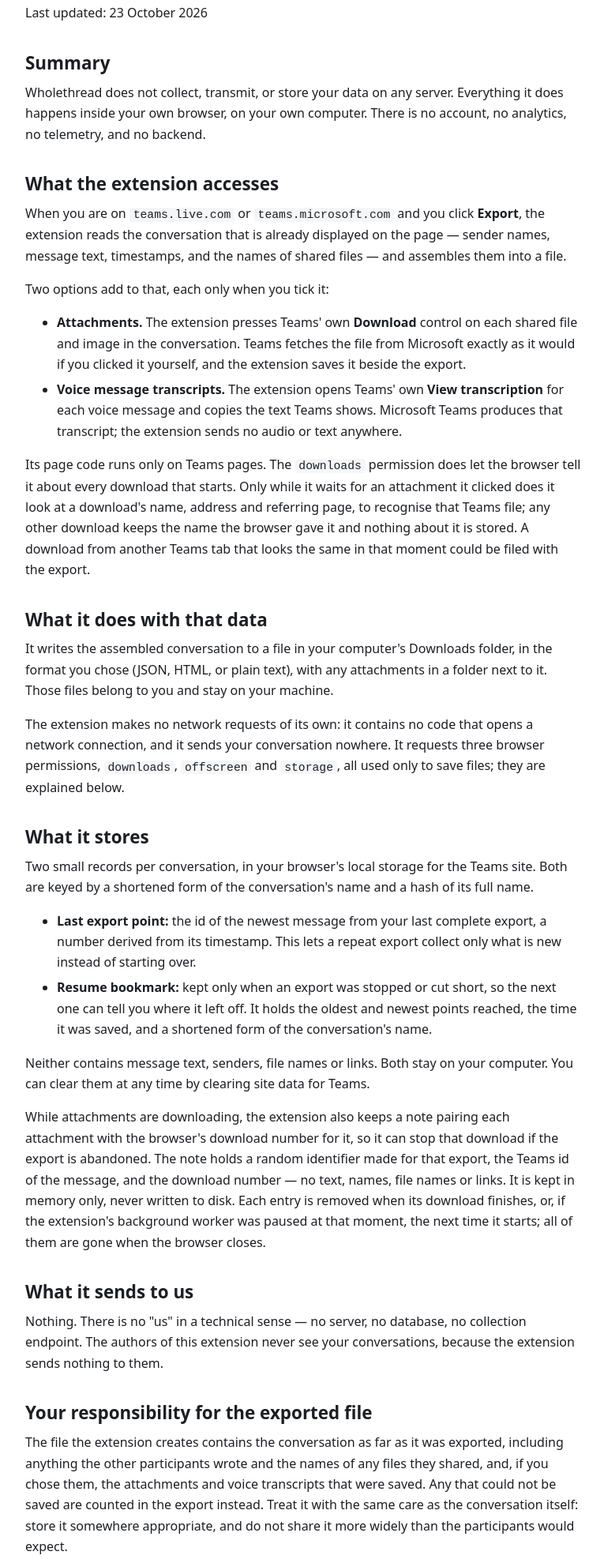
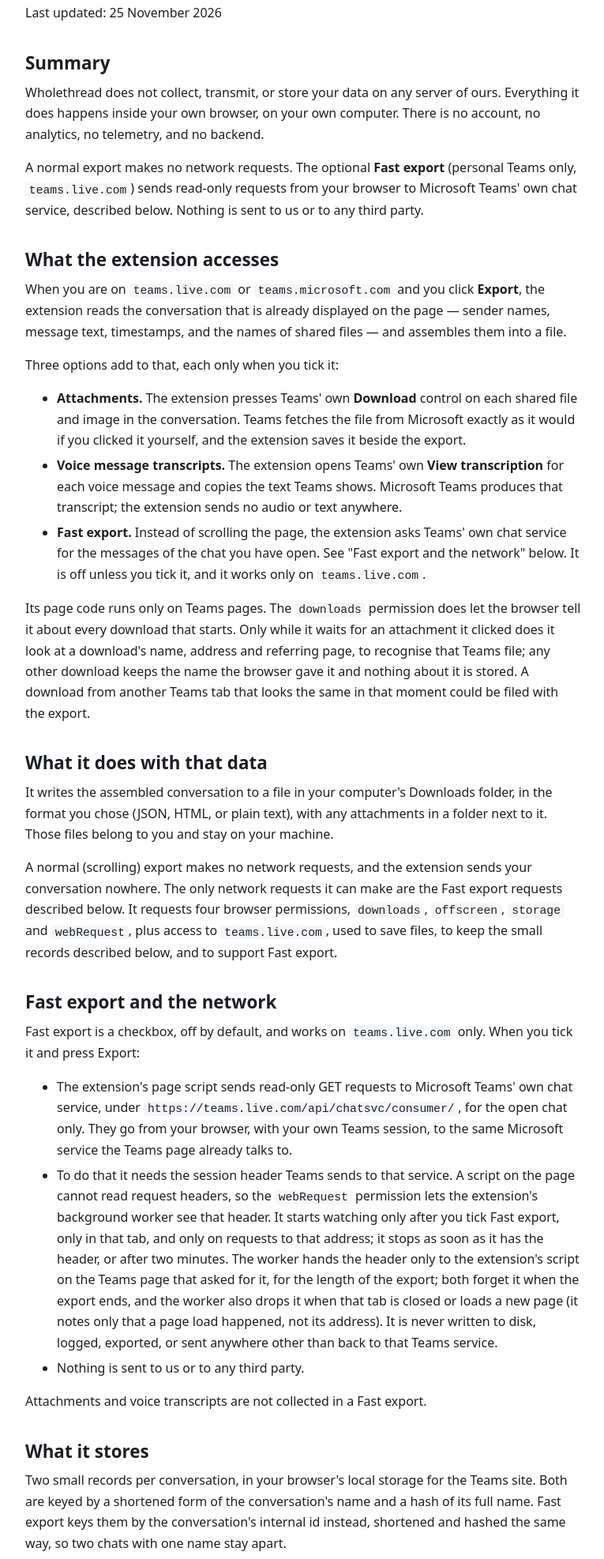
Before and after one commit to moustafamahdy/wholethread-site, a plain HTML site: page privacy/index.html in a window 1280 px wide. Shown: the part 138-2112 px from the top of the page at 79% size, without its empty margins (256-1021 px from the left). Drawn offline with Linux system fonts and the light colour scheme.

Commit message:
Update the privacy policy for 6.4 Fast export and the saved date range, and add the uninstall page

```diff
--- a/privacy/index.html
+++ b/privacy/index.html
@@ -41,19 +41,23 @@
 <main>
 <div class="wrap">
 <h1>Privacy Policy — Wholethread</h1>
-<p>Last updated: 23 October 2026</p>
+<p>Last updated: 25 November 2026</p>
 
 <h2>Summary</h2>
 <p>Wholethread does not collect, transmit, or store your data on any
-server. Everything it does happens inside your own browser, on your own
+server of ours. Everything it does happens inside your own browser, on your own
 computer. There is no account, no analytics, no telemetry, and no backend.</p>
+<p>A normal export makes no network requests. The optional <strong>Fast export</strong>
+(personal Teams only, <code>teams.live.com</code>) sends read-only requests from your
+browser to Microsoft Teams' own chat service, described below. Nothing is sent
+to us or to any third party.</p>
 
 <h2>What the extension accesses</h2>
 <p>When you are on <code>teams.live.com</code> or <code>teams.microsoft.com</code> and you click
 <strong>Export</strong>, the extension reads the conversation that is already displayed on
 the page — sender names, message text, timestamps, and the names of shared
 files — and assembles them into a file.</p>
-<p>Two options add to that, each only when you tick it:</p>
+<p>Three options add to that, each only when you tick it:</p>
 <ul>
 <li><strong>Attachments.</strong> The extension presses Teams' own <strong>Download</strong> control on
 each shared file and image in the conversation. Teams fetches the file from
@@ -63,6 +67,10 @@ saves it beside the export.</li>
 transcription</strong> for each voice message and copies the text Teams shows.
 Microsoft Teams produces that transcript; the extension sends no audio or
 text anywhere.</li>
+<li><strong>Fast export.</strong> Instead of scrolling the page, the extension asks Teams' own
+chat service for the messages of the chat you have open. See "Fast export and
+the network" below. It is off unless you tick it, and it works only on
+<code>teams.live.com</code>.</li>
 </ul>
 <p>Its page code runs only on Teams pages. The <code>downloads</code> permission does let the
 browser tell it about every download that starts. Only while it waits for an
@@ -76,15 +84,41 @@ looks the same in that moment could be filed with the export.</p>
 folder, in the format you chose (JSON, HTML, or plain text), with any
 attachments in a folder next to it. Those files belong to you and stay on your
 machine.</p>
-<p>The extension makes no network requests of its own: it contains no code that
-opens a network connection, and it sends your conversation nowhere. It requests
-three browser permissions, <code>downloads</code>, <code>offscreen</code> and <code>storage</code>, all used
-only to save files; they are explained below.</p>
+<p>A normal (scrolling) export makes no network requests, and the extension sends
+your conversation nowhere. The only network requests it can make are the Fast
+export requests described below. It requests four browser permissions,
+<code>downloads</code>, <code>offscreen</code>, <code>storage</code> and <code>webRequest</code>, plus access to
+<code>teams.live.com</code>, used to save files, to keep the small records described
+below, and to support Fast export.</p>
+
+<h2>Fast export and the network</h2>
+<p>Fast export is a checkbox, off by default, and works on <code>teams.live.com</code> only.
+When you tick it and press Export:</p>
+<ul>
+<li>The extension's page script sends read-only GET requests to Microsoft Teams'
+own chat service, under <code>https://teams.live.com/api/chatsvc/consumer/</code>, for
+the open chat only. They go from your browser, with your own Teams session,
+to the same Microsoft service the Teams page already talks to.</li>
+<li>To do that it needs the session header Teams sends to that service. A
+script on the page cannot read request headers, so the <code>webRequest</code>
+permission lets the extension's background worker see that header. It starts
+watching only after you tick Fast export, only in that tab, and only on
+requests to that address; it stops as soon as it has the header, or after two
+minutes. The worker hands the header only to the extension's script on the
+Teams page that asked for it, for the length of the export; both forget it
+when the export ends, and the worker also drops it when that tab is closed or
+loads a new page (it notes only that a page load happened, not its address).
+It is never written to disk, logged, exported, or sent anywhere other than
+back to that Teams service.</li>
+<li>Nothing is sent to us or to any third party.</li>
+</ul>
+<p>Attachments and voice transcripts are not collected in a Fast export.</p>
 
 <h2>What it stores</h2>
 <p>Two small records per conversation, in your browser's local storage for the
 Teams site. Both are keyed by a shortened form of the conversation's name and a
-hash of its full name.</p>
+hash of its full name. Fast export keys them by the conversation's internal id
+instead, shortened and hashed the same way, so two chats with one name stay apart.</p>
 <ul>
 <li><strong>Last export point:</strong> the id of the newest message from your last complete
 export, a number derived from its timestamp. This lets a repeat export
@@ -92,7 +126,7 @@ collect only what is new instead of starting over.</li>
 <li><strong>Resume bookmark:</strong> kept only when an export was stopped or cut short, so
 the next one can tell you where it left off. It holds the oldest and newest
 points reached, the time it was saved, and a shortened form of the
-conversation's name.</li>
+conversation's name (Fast export also stores the conversation's internal id).</li>
 </ul>
 <p>Neither contains message text, senders, file names or links. Both stay on your
 computer. You can clear them at any time by clearing site data for Teams.</p>
@@ -104,11 +138,23 @@ names, file names or links. It is kept in memory only, never written to disk.
 Each entry is removed when its download finishes, or, if the extension's
 background worker was paused at that moment, the next time it starts; all of
 them are gone when the browser closes.</p>
+<p>One more record, in the extension's own storage, decides when to ask you for a
+review: how many exports have completed (it stops counting at two) and whether
+the request has been shown. That is all it holds, nothing about any
+conversation. It stays on your computer until you remove the extension, which
+deletes it.</p>
+<p>A second record in the extension's own storage keeps your last date-range choice
+and number of days (no chat content): whether the panel was set to Everything,
+Last N days or Custom, and what N was. It lets the panel open the way you left
+it. It stays on your computer until you remove the extension, which deletes it.</p>
 
 <h2>What it sends to us</h2>
 <p>Nothing. There is no "us" in a technical sense — no server, no database, no
 collection endpoint. The authors of this extension never see your
-conversations, because the extension sends nothing to them.</p>
+conversations, because the extension sends nothing to them. Fast export
+requests go to Microsoft Teams, not to us.</p>
+<p>When you uninstall the extension, Chrome opens a page on <code>teamsexport.com/uninstall/</code>.
+The extension sends no data with that request. The page has no analytics. Like any web page, it is served by hosts (GitHub Pages, with Cloudflare in front) that receive the usual request details, such as your IP address and browser version.</p>
 
 <h2>Your responsibility for the exported file</h2>
 <p>The file the extension creates contains the conversation as far as it was
@@ -127,9 +173,10 @@ expect.</p>
 </thead>
 <tbody>
 <tr><td><code>downloads</code></td><td>To save the export file. A long conversation is saved in numbered parts, and without this permission the browser blocks repeated saves from a page. It is also used to confirm the final file was saved, to remove the extension's own numbered parts afterwards, to place downloaded attachments in the export's folder, and to stop an attachment download once the browser reports it is larger than the per-file limit set in the panel (500 MB by default). That check depends on the browser knowing the size before the file finishes, so it is best effort. The per-export limit (1,000 MB by default) stops further attachments from starting; it does not cut one already downloading, so an export can pass it by up to one file. It acts only on downloads made during an export: its own files, and the attachments Teams downloads when the extension presses Download. A download from Teams that starts at the same moment as one of those can be filed with the export.</td></tr>
+<tr><td><code>webRequest</code></td><td>Only for Fast export, and only after you tick it, in that tab. To see the session header Teams itself sends to its own chat service, so the extension can ask that same service for the open chat's messages. It observes only requests to <code>https://teams.live.com/api/chatsvc/consumer/</code>, and does not block or change any request. The header is kept in memory only and is never stored, logged, exported or sent anywhere else.</td></tr>
 <tr><td><code>offscreen</code></td><td>The browser's background worker cannot turn text into a downloadable file, so the extension opens a hidden extension page that does only that, for the file being saved. It has no network access and does nothing else.</td></tr>
-<tr><td><code>storage</code></td><td>To keep the in-memory note described under "What it stores", so a stalled attachment download can still be stopped after the browser has paused the extension's background worker. Session storage only: nothing is written to disk.</td></tr>
-<tr><td>Access to <code>teams.live.com</code> and <code>teams.microsoft.com</code></td><td>To read the conversation you asked to export. These are the only sites the extension is allowed to run on.</td></tr>
+<tr><td><code>storage</code></td><td>To keep the extension records described under "What it stores": the download note, so a stalled attachment download can still be stopped after the browser has paused the extension's background worker (session storage, never written to disk), the review-request record (local storage: a count and whether the request was shown), and your last date-range choice and number of days (local storage, no chat content).</td></tr>
+<tr><td>Access to <code>teams.live.com</code> and <code>teams.microsoft.com</code></td><td>To read the conversation you asked to export. These are the only sites the extension is allowed to run on. Access to <code>teams.live.com</code> is also what allows <code>webRequest</code> to see the chat-service header for Fast export, and what the Fast export requests are sent to.</td></tr>
 </tbody>
 </table>
 </div>
```
Also changed, not shown: uninstall/index.html (added, +53 -0 lines).
